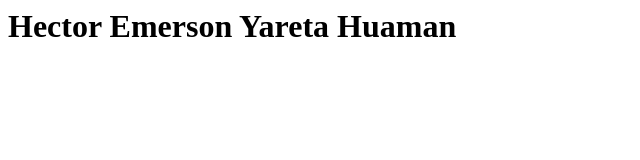
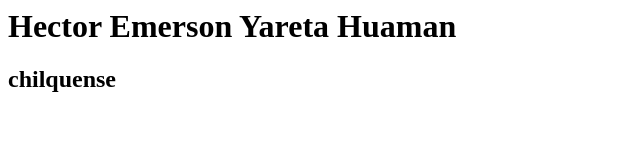
Before and after one commit to Hectoe1000/pythonserrver, a plain HTML site: page index.html in a window 1280 px wide. Shown: the whole page, without its empty margins (0-640 px from the left). Drawn offline with Linux system fonts and the light colour scheme.

Commit message:
Update index.html

```diff
--- a/index.html
+++ b/index.html
@@ -2,5 +2,6 @@
 
     <body>
         <h1>Hector Emerson Yareta Huaman </h1>
+        <h2>chilquense</h2>
     </body>
 </html>
```
